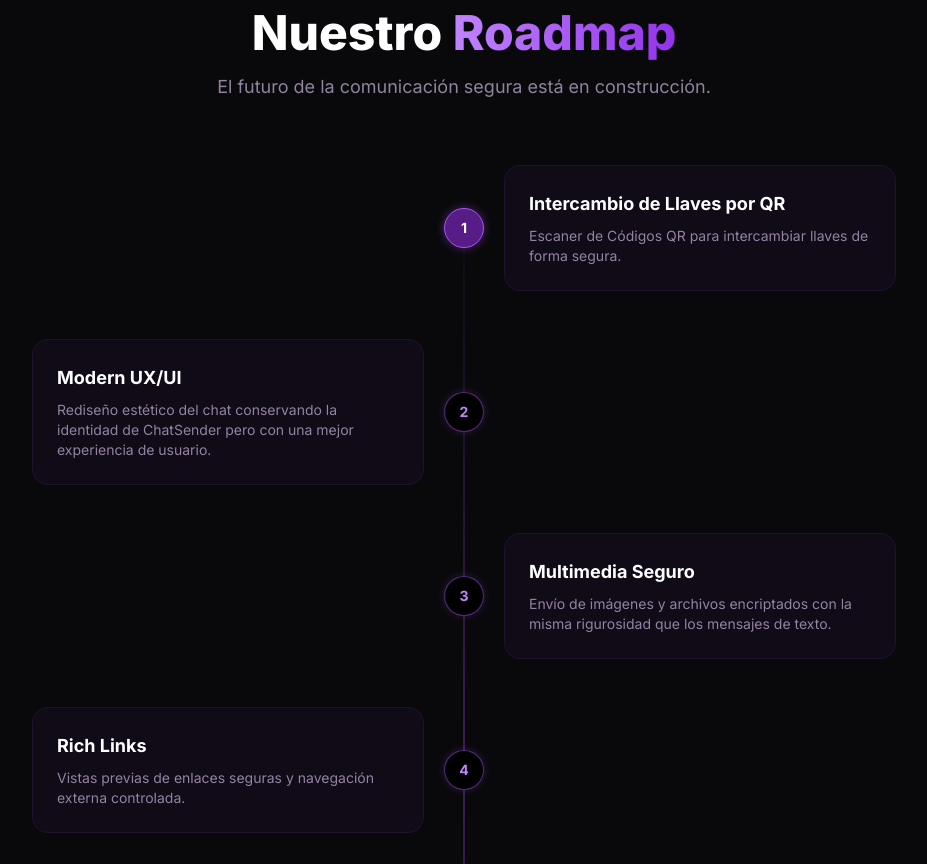
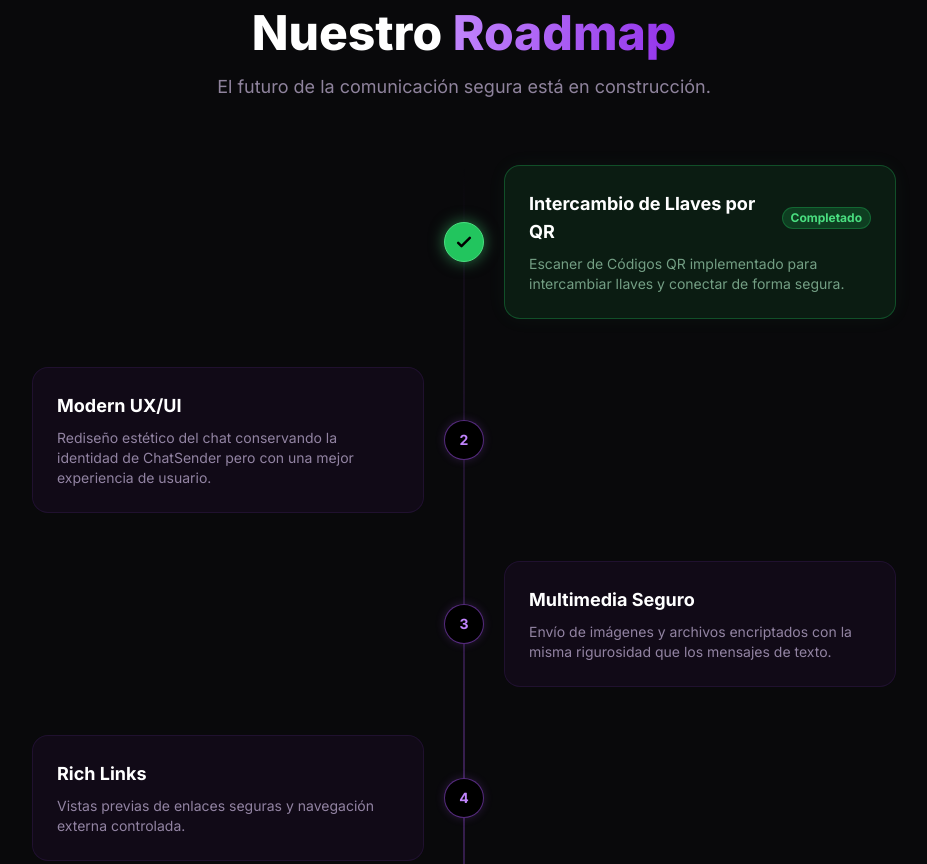
Before and after one commit to notpepejulian/SecChat, an Astro site in the folder frontend/: page / in a window 1280 px wide. Shown: the part 2923-3787 px from the top of the page, without its empty margins (176-1103 px from the left). Built offline with nearby package versions, Linux system fonts and the light colour scheme; Astro itself is replaced by a stand-in of ours.

Commit message:
feat: Roadmap 1st point marked as done

```diff
--- a/frontend/src/pages/index.astro
+++ b/frontend/src/pages/index.astro
@@ -570,19 +570,35 @@ import Layout from "../layouts/Layout.astro";
 					style="animation-delay: 0.1s;"
 				>
 					<div
-						class="flex items-center justify-center w-10 h-10 rounded-full bg-purple-900 border border-purple-500 shadow-[0_0_10px_rgba(168,85,247,0.4)] shrink-0 md:order-1 md:group-odd:-translate-x-1/2 md:group-even:translate-x-1/2 z-10"
+						class="flex items-center justify-center w-10 h-10 rounded-full bg-green-500 border border-green-400 shadow-[0_0_15px_rgba(74,222,128,0.5)] shrink-0 md:order-1 md:group-odd:-translate-x-1/2 md:group-even:translate-x-1/2 z-10"
 					>
-						<span class="text-white font-bold text-sm">1</span>
+						<svg
+							class="w-5 h-5 text-black font-bold"
+							fill="none"
+							stroke="currentColor"
+							viewBox="0 0 24 24"
+							><path
+								stroke-linecap="round"
+								stroke-linejoin="round"
+								stroke-width="3"
+								d="M5 13l4 4L19 7"></path></svg
+						>
 					</div>
 					<div
-						class="w-[calc(100%-3rem)] md:w-[calc(50%-2.5rem)] bg-purple-900/10 backdrop-blur-xl p-6 rounded-2xl border border-purple-500/10 hover:border-purple-500/40 transition-all duration-300"
+						class="w-[calc(100%-3rem)] md:w-[calc(50%-2.5rem)] bg-green-500/10 backdrop-blur-xl p-6 rounded-2xl border border-green-500/30 hover:border-green-500/60 transition-all duration-300 shadow-[0_0_20px_rgba(74,222,128,0.05)]"
 					>
-						<h3 class="text-lg font-bold text-white mb-2">
+						<h3
+							class="text-lg font-bold text-white mb-2 flex items-center gap-2"
+						>
 							Intercambio de Llaves por QR
+							<span
+								class="text-xs bg-green-500/20 text-green-400 px-2 py-0.5 rounded-full border border-green-500/30"
+								>Completado</span
+							>
 						</h3>
-						<p class="text-purple-200/60 text-sm">
-							Escaner de Códigos QR para intercambiar llaves de
-							forma segura.
+						<p class="text-green-200/60 text-sm">
+							Escaner de Códigos QR implementado para intercambiar
+							llaves y conectar de forma segura.
 						</p>
 					</div>
 				</div>
```
Also changed, not shown: ROADMAP.md (+1 -1 lines).
